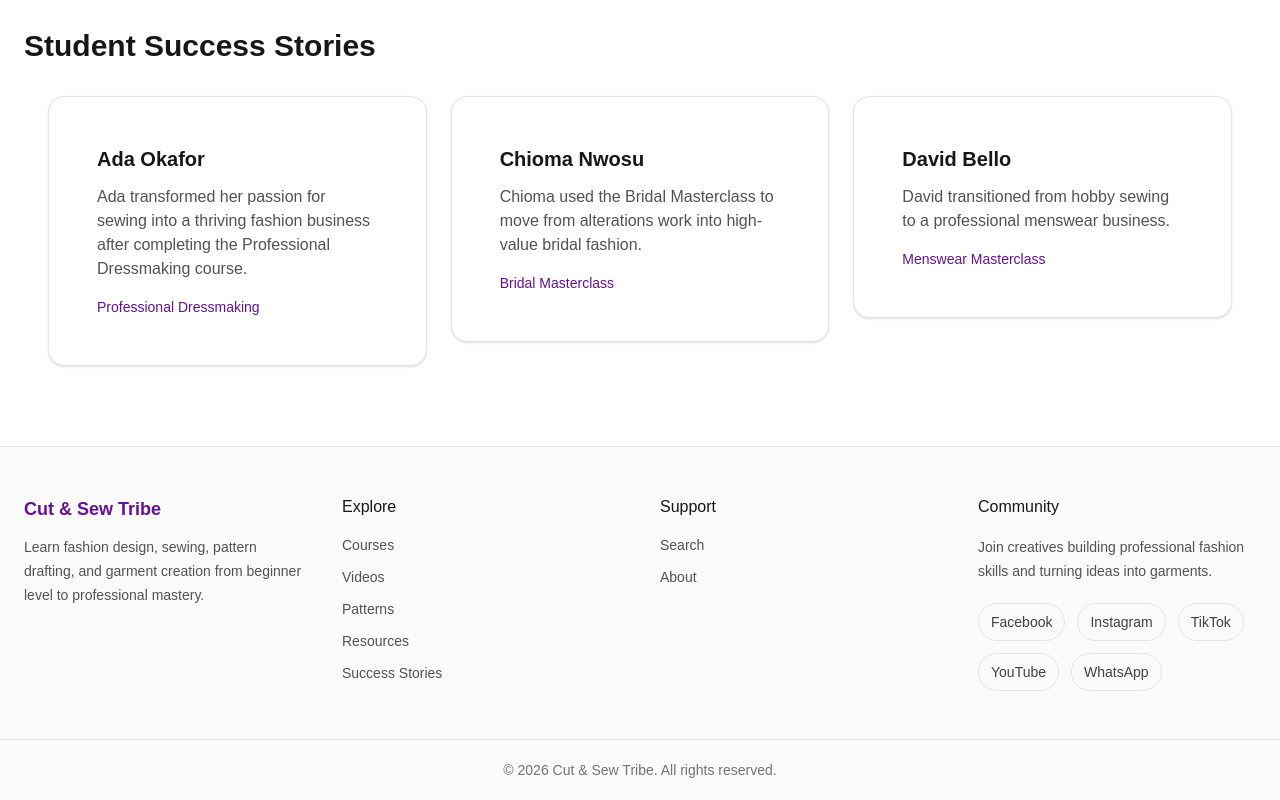
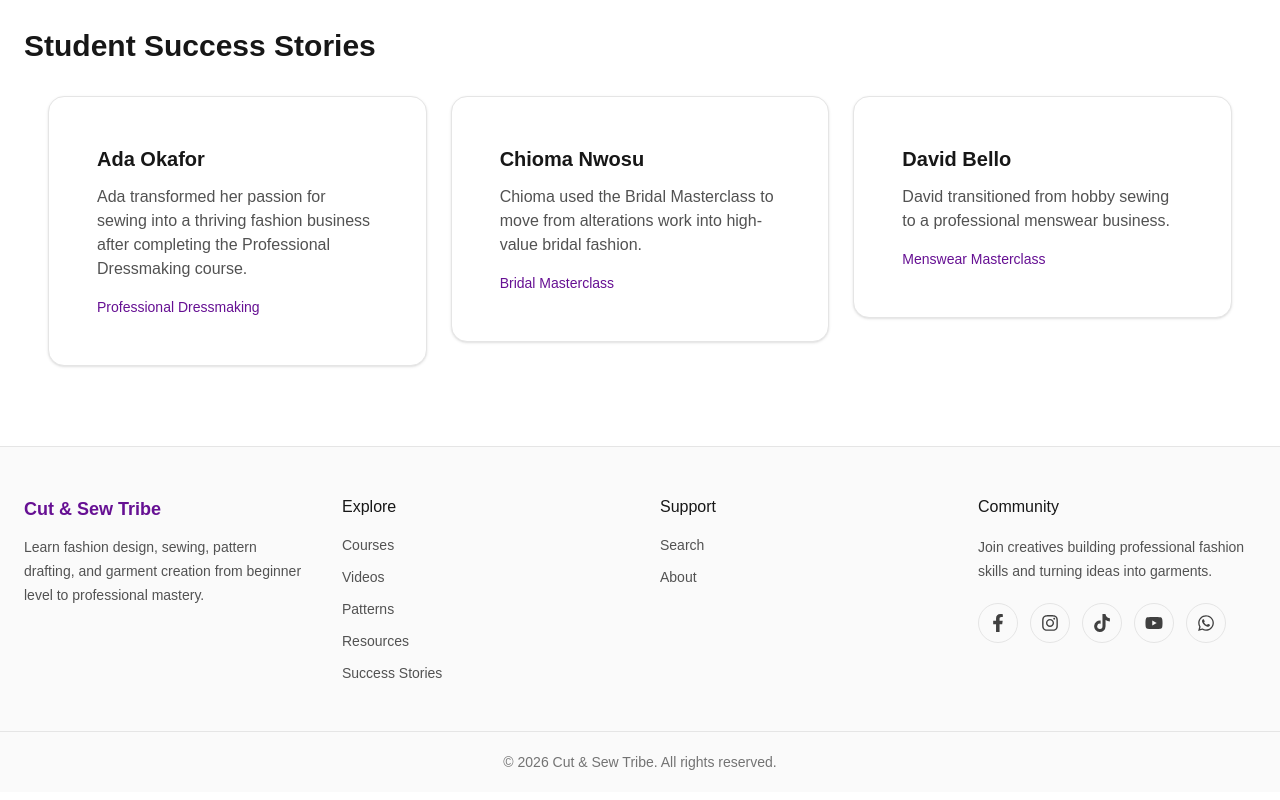
Before and after one commit to CutAndSewTribe/cut-and-sew-tribe, a Next.js app: page / in a window 1280 px wide. Shown: the part 2749-3549 px from the top of the page. Built offline with nearby package versions, Linux system fonts and the light colour scheme.

Commit message:
Use brand icons for social links

```diff
--- a/package.json
+++ b/package.json
@@ -12,7 +12,8 @@
     "lucide-react": "^1.21.0",
     "next": "16.2.7",
     "react": "19.2.4",
-    "react-dom": "19.2.4"
+    "react-dom": "19.2.4",
+    "react-icons": "^5.6.0"
   },
   "devDependencies": {
     "@tailwindcss/postcss": "^4",
--- a/src/components/layout/Footer.tsx
+++ b/src/components/layout/Footer.tsx
@@ -1,4 +1,12 @@
 import Link from "next/link";
+
+import {
+  FaFacebookF,
+  FaInstagram,
+  FaYoutube,
+  FaWhatsapp,
+  FaTiktok,
+} from "react-icons/fa";
 
 
 const exploreLinks = [
@@ -41,22 +49,27 @@ const socialLinks = [
   {
     label: "Facebook",
     href: "https://facebook.com/",
+    icon: FaFacebookF,
   },
   {
     label: "Instagram",
     href: "https://instagram.com/",
+    icon: FaInstagram,
   },
   {
     label: "TikTok",
     href: "https://tiktok.com/",
+    icon: FaTiktok,
   },
   {
     label: "YouTube",
     href: "https://youtube.com/",
+    icon: FaYoutube,
   },
   {
     label: "WhatsApp",
     href: "https://wa.me/",
+    icon: FaWhatsapp,
   },
 ];
 
@@ -65,7 +78,6 @@ export default function Footer() {
 
   return (
     <footer className="border-t border-neutral-200 bg-neutral-50">
-
 
       <div className="mx-auto grid max-w-7xl gap-10 px-6 py-12 md:grid-cols-4">
 
@@ -155,21 +167,37 @@ export default function Footer() {
           </p>
 
 
+
           <div className="mt-5 flex flex-wrap gap-3">
 
-            {socialLinks.map((item) => (
+            {socialLinks.map((item) => {
 
+              const Icon = item.icon;
+
+
+              return (
                 <a
                   key={item.label}
                   href={item.href}
                   target="_blank"
                   rel="noopener noreferrer"
-                className="rounded-full border border-neutral-200 px-3 py-2 text-sm text-neutral-700 hover:border-[#661093] hover:text-[#661093]"
+                  aria-label={item.label}
+                  className="
+                    flex h-10 w-10 items-center justify-center
+                    rounded-full border border-neutral-200
+                    text-neutral-700
+                    transition
+                    hover:border-[#661093]
+                    hover:text-[#661093]
+                  "
                 >
-                {item.label}
+
+                  <Icon size={18} />
+
                 </a>
+              );
 
-            ))}
+            })}
 
           </div>
 
```
Also changed, not shown: 1 other file (tests, documents, lock files or other folders). Lines whose indentation alone changed are shown as unchanged.
